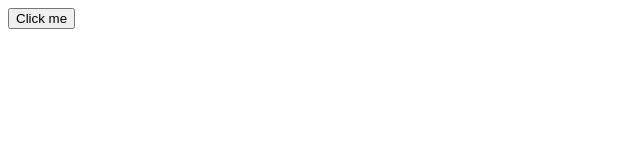
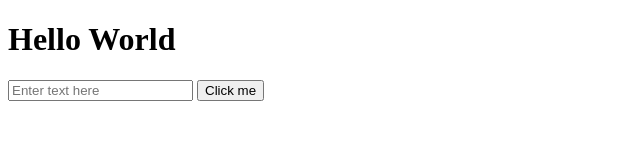
Before and after one commit to Nikhitha-spec/local_first, a plain HTML site: page index.html in a window 1280 px wide. Shown: the whole page, without its empty margins (0-640 px from the left). Drawn offline with Linux system fonts and the light colour scheme.

Commit message:
fifth commit

```diff
--- a/index.html
+++ b/index.html
@@ -6,6 +6,8 @@
     <title>Document</title>
 </head>
 <body>
-    <button>Click me</button>
+    <h1>Hello World</h1>
+    <input type="text" placeholder="Enter text here">
+    <button type="button">Click me</button>
 </body>
 </html>
```
